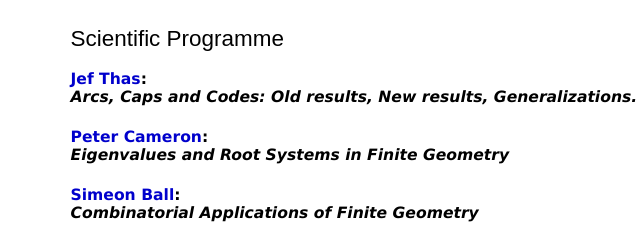
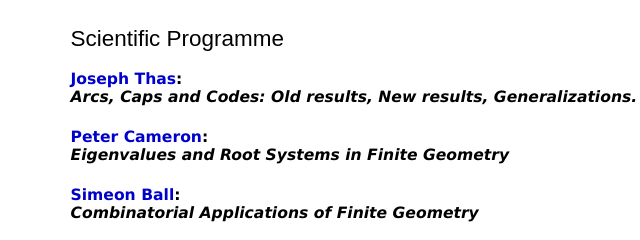
Before and after one commit to ftmakroglu05/Finite-Geometry-School, a plain HTML site: page program.html in a window 1280 px wide. Shown: the part 281-521 px from the top of the page, 135-775 px from the left. Drawn offline with Linux system fonts and the light colour scheme.

Commit message:
Update program.html

```diff
--- a/program.html
+++ b/program.html
@@ -187,7 +187,7 @@ body {
       <font style="color: rgb(0, 0, 0);" face="Verdana" size="2"><big><span
  lang="en-us"> </span><b> <a target="_blank"
  href="https://cage.ugent.be/~jat/"> <span
- style="text-decoration: none;">Jef Thas</span></a>: </b>
+ style="text-decoration: none;">Joseph Thas</span></a>: </b>
 </big></font>
 	      <br
  style="color: rgb(0, 0, 0);">
```
